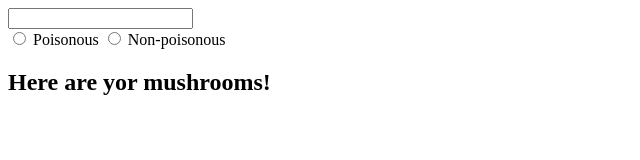
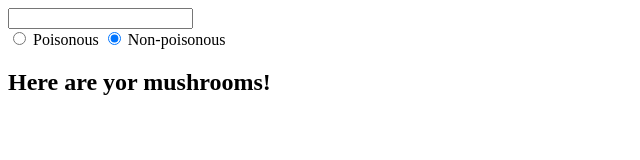
Before and after one commit to sladeutley/mushroomMania, a plain HTML site: page index.html in a window 1280 px wide. Shown: the full height of the page, 0-640 px from the left. Drawn offline with nearby package versions, Linux system fonts and the light colour scheme; some packages are replaced by stand-ins of ours; no server answers.

Commit message:
wrote some comments in my mushroom.html partial to understand ng-model better

```diff
--- a/javascripts/partials/mushrooms.html
+++ b/javascripts/partials/mushrooms.html
@@ -1,7 +1,9 @@
 <input type="text" ng-model="mushroomName">
+<!-- ng-model is data that this partial will have value to. -->
+<!-- Every time the value changes, angular changes how its represented in the dom. angular takes care of dom manipulation for us -->
 <br>
-<input type="radio" name="isItPoisonous" ng-click="poisonous=true" ng-click="mushroom.edible"> Poisonous
-<input type="radio" name="isItPoisonous" ng-click="poisonous=false" ng-click="mushroom.edible"> Non-poisonous
+<input type="radio" name="isItPoisonous" ng-click="poisonous=true" ng-model="mushroom.edible"> Poisonous
+<input type="radio" name="isItPoisonous" ng-click="poisonous=false" ng-model="mushroom.edible"> Non-poisonous
 
 <h2>Here are yor mushrooms!</h2>
 <ul>
```
